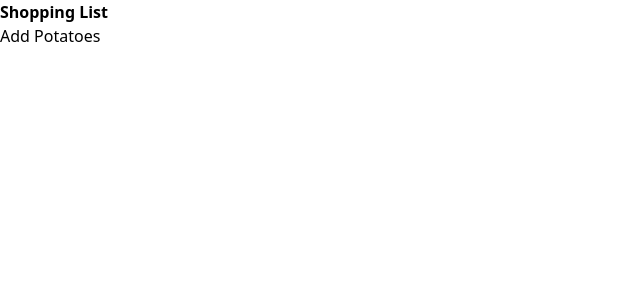
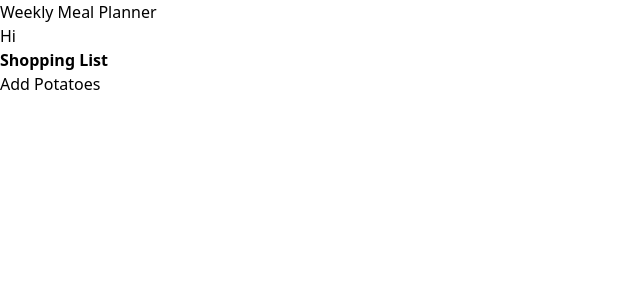
Before and after one commit to arturjzapater/meal-planner, a React app: page / in a window 1280 px wide. Shown: the top 300 px of the page, without its empty margins (0-640 px from the left). Built offline with nearby package versions, Linux system fonts and the light colour scheme.

Commit message:
added header and started on meal schedule

```diff
--- a/src/components/App.tsx
+++ b/src/components/App.tsx
@@ -1,5 +1,7 @@
 import React, { ReactElement } from 'react'
 import { connect } from 'react-redux'
+import Header from './Header'
+import MealSchedule from './MealSchedule'
 import ShoppingList from './ShoppingList'
 import actions from '../actions'
 import State from '../types/State'
@@ -11,6 +13,8 @@ interface AppProps extends State {
 
 const App = ({ meals, ingredients, addIngredient, addMeal }: AppProps): ReactElement => (
   <div>
+    <Header />
+    <MealSchedule meals={meals} addMeal={addMeal} addIngredient={addIngredient} />
     <div>
       <ShoppingList ingredients={ingredients} />
       <button onClick={() => addIngredient('Potatoes')}>Add Potatoes</button>
--- /dev/null
+++ b/src/components/Header.tsx
@@ -0,0 +1,9 @@
+import React, { ReactElement } from 'react'
+
+const Header = (): ReactElement => (
+  <header>
+    <h2>Weekly Meal Planner</h2>
+  </header>
+)
+
+export default Header
--- /dev/null
+++ b/src/components/MealSchedule.tsx
@@ -0,0 +1,14 @@
+import React, { ReactElement } from 'react'
+import Meals from '../types/Meals'
+
+interface MealScheduleProps {
+  meals: Record<string, Meals>,
+  addMeal: CallableFunction,
+  addIngredient: CallableFunction
+}
+
+const MealSchedule = ({ meals, addMeal, addIngredient }: MealScheduleProps): ReactElement => (
+  <div>Hi</div>
+)
+
+export default MealSchedule
--- /dev/null
+++ b/src/types/Day.ts
@@ -0,0 +1,3 @@
+type Day = 'monday' | 'tuesday' | 'wednesday' | 'thursday' | 'friday' | 'saturday' | 'friday'
+
+export default Day
--- a/src/types/index.ts
+++ b/src/types/index.ts
@@ -1,7 +1,11 @@
 import Action from './Action'
+import Day from './Day'
+import Meals from './Meals'
 import State from './State'
 
 export type {
   Action,
+  Day,
+  Meals,
   State
 }
```
Also changed, not shown: src/types/Meals.d.ts (added, +7 -0 lines), src/types/State.d.ts (+2 -6 lines).
